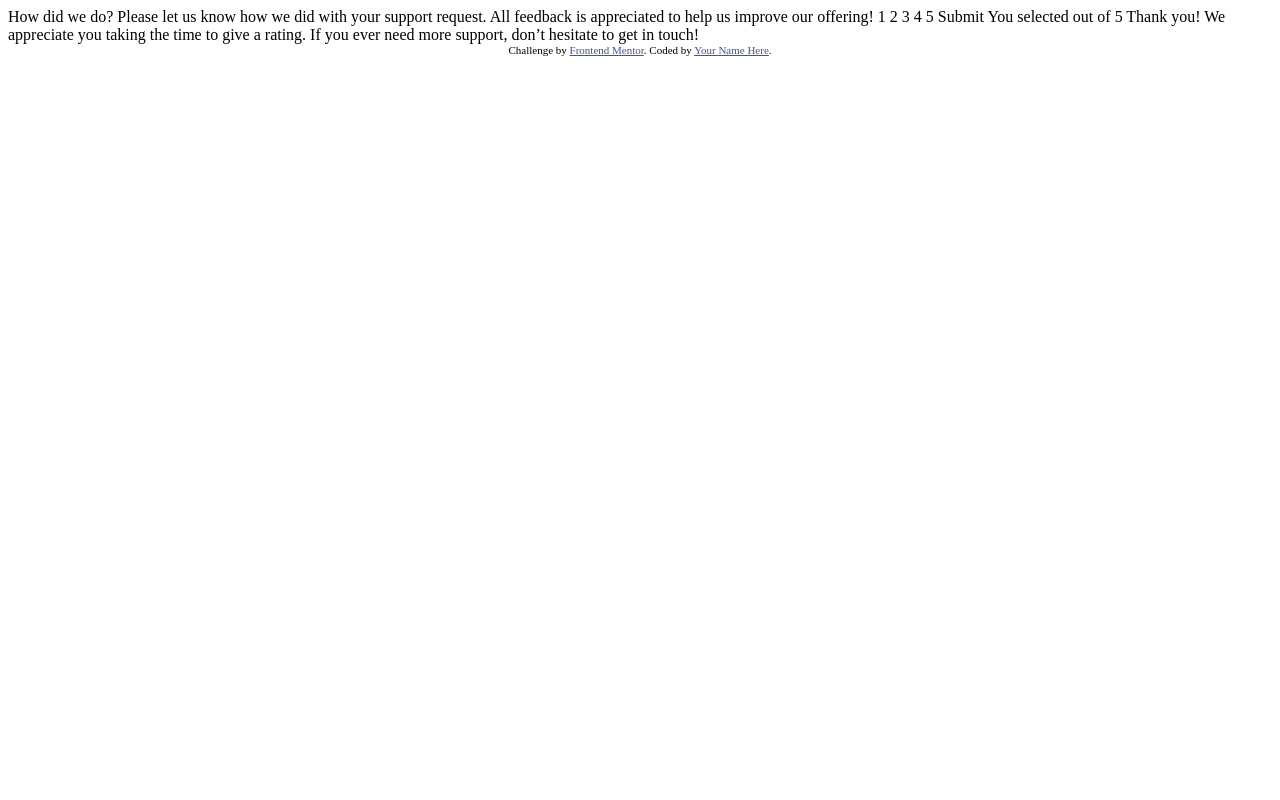
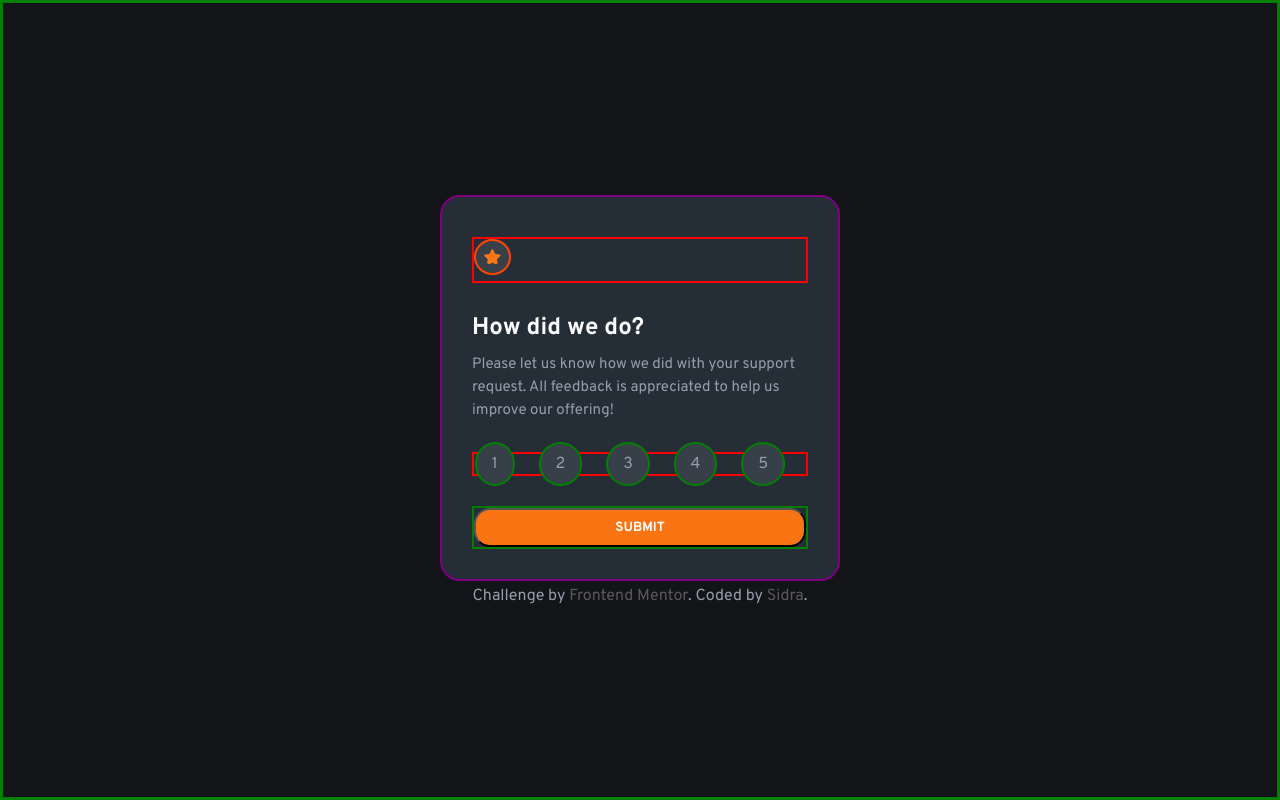
Before and after one commit to sidramwaseem/Interactive-Rating-Component, a plain HTML site: page index.html in a window 1280 px wide. Drawn offline with Linux system fonts and the light colour scheme.

Commit message:
HTML and CSS part

```diff
--- a/index.html
+++ b/index.html
@@ -1,49 +1,51 @@
 <!DOCTYPE html>
 <html lang="en">
-<head>
-  <meta charset="UTF-8">
-  <meta name="viewport" content="width=device-width, initial-scale=1.0"> <!-- displays site properly based on user's device -->
+  <head>
+    <meta charset="UTF-8" />
+    <meta name="viewport" content="width=device-width, initial-scale=1.0" />
+    <!-- displays site properly based on user's device -->
 
-  <link rel="icon" type="image/png" sizes="32x32" href="./images/favicon-32x32.png">
+    <link
+      rel="icon"
+      type="image/png"
+      sizes="32x32"
+      href="./images/favicon-32x32.png"
+    />
+    <link rel="stylesheet" href="./style.css" />
 
-  <title>Frontend Mentor | Interactive rating component</title>
+    <title>Frontend Mentor | Interactive rating component</title>
+  </head>
+  <body>
+    <div class="container">
+      <figure class="star">
+        <img class="star-icon" src="./images/icon-star.svg" alt="Star Icon" />
+      </figure>
+      <div class="text">
+        <h2>How did we do?</h2>
+        <p>
+          Please let us know how we did with your support request. All feedback
+          is appreciated to help us improve our offering!
+        </p>
+      </div>
+        <div class="rating">
+          <span class="rate-btn one" onclick="rate()">1</span>
+          <span class="rate-btn two" onclick="rate()">2</span>
+          <span class="rate-btn three" onclick="rate()">3</span>
+          <span class="rate-btn four" onclick="rate()">4</span>
+          <span class="rate-btn five" onclick="rate()">5</span>
+        </div>
+        <div class="button">
+          <button class="btn">Submit</button>
+        </div>
+    </div>
 
-  <!-- Feel free to remove these styles or customise in your own stylesheet 👍 -->
-  <style>
-    .attribution { font-size: 11px; text-align: center; }
-    .attribution a { color: hsl(228, 45%, 44%); }
-  </style>
-</head>
-<body>
+    <footer class="attribution">
+      Challenge by
+      <a href="https://www.frontendmentor.io?ref=challenge" target="_blank"
+        >Frontend Mentor</a
+      >. Coded by <a href="https://github.com/sidramwaseem">Sidra</a>.
+    </footer>
 
-  <!-- Rating state start -->
-
-  How did we do?
-
-  Please let us know how we did with your support request. All feedback is appreciated
-  to help us improve our offering!
-
-  1 2 3 4 5
-
-  Submit
-
-  <!-- Rating state end -->
-
-  <!-- Thank you state start -->
-
-  You selected <!-- Add rating here --> out of 5
-
-  Thank you!
-
-  We appreciate you taking the time to give a rating. If you ever need more support,
-  don’t hesitate to get in touch!
-
-  <!-- Thank you state end -->
-
-
-  <div class="attribution">
-    Challenge by <a href="https://www.frontendmentor.io?ref=challenge" target="_blank">Frontend Mentor</a>.
-    Coded by <a href="#">Your Name Here</a>.
-  </div>
-</body>
+    <script src="./script.js"></script>
+  </body>
 </html>
--- /dev/null
+++ b/style.css
@@ -0,0 +1,106 @@
+@import url('https://fonts.googleapis.com/css2?family=Overpass:wght@400;700&display=swap');
+*{
+  margin: 0;
+  padding: 0;
+  box-sizing: border-box;
+}
+
+body{
+  display: flex;
+  justify-content: center;
+  align-items: center;
+  flex-direction: column;
+  height: 100vh;
+  border: 3px solid green;
+  background-color: hsl(216, 12%, 8%);
+  color: #fff;
+  font-family: 'Overpass', sans-serif;
+}
+
+.container {
+  border: 2px solid purple;
+  max-width: 400px;
+  width: 100%;
+  padding: 30px;
+  border-radius: 20px;
+  background-color: hsl(213, 19%, 18%);
+}
+
+.star{
+  border:2px solid red;
+  margin-bottom: 30px;
+  margin-top: 10px;
+}
+
+.star-icon{
+  border: 2px solid orangered;
+  padding:8px;
+  border-radius: 50%;
+  background-color: hsl(213, 14%, 25%);
+}
+
+.text h2{
+  margin-bottom: 10px;
+  font-weight: 700;
+}
+
+.text p{
+  margin-bottom: 20px;
+  line-height:23px;
+  font-weight: 400;
+  color: hsl(217, 12%, 63%);
+  font-size: 15px;
+}
+
+.rating{
+  border: 2px solid red;
+  text-align: center;
+  margin-top: 30px;
+  margin-bottom: 30px;
+}
+
+.rate-btn{
+  border:2px solid green;
+  border-radius: 55%;
+  padding: 10px 15px;
+  margin-right: 20px;
+  background-color: hsl(213, 14%, 25%);
+  color: hsl(217, 12%, 63%);
+}
+
+.rate-btn:hover{
+  cursor: pointer;
+  background-color:hsl(25, 97%, 53%);
+  color: #fff;
+}
+
+.button{
+  width: 100%;
+  border:2px solid green;
+}
+.btn{
+  width: 100%;
+  padding:9px;
+  border-radius: 16px;
+  text-transform: uppercase;
+  background-color:hsl(25, 97%, 53%);
+  color: #fff;
+  font-family: 'Overpass', sans-serif;
+  font-weight: 700;
+}
+
+.btn:hover{
+  cursor: pointer;
+  background-color: #fff;
+  color:hsl(25, 97%, 53%);
+}
+
+footer{
+  margin-top: 5px;
+  color: hsl(217, 12%, 63%);
+}
+
+footer a{
+  color: hsl(0, 0%, 35%);
+  text-decoration: none;
+}
```
Also changed, not shown: script.js (added).
